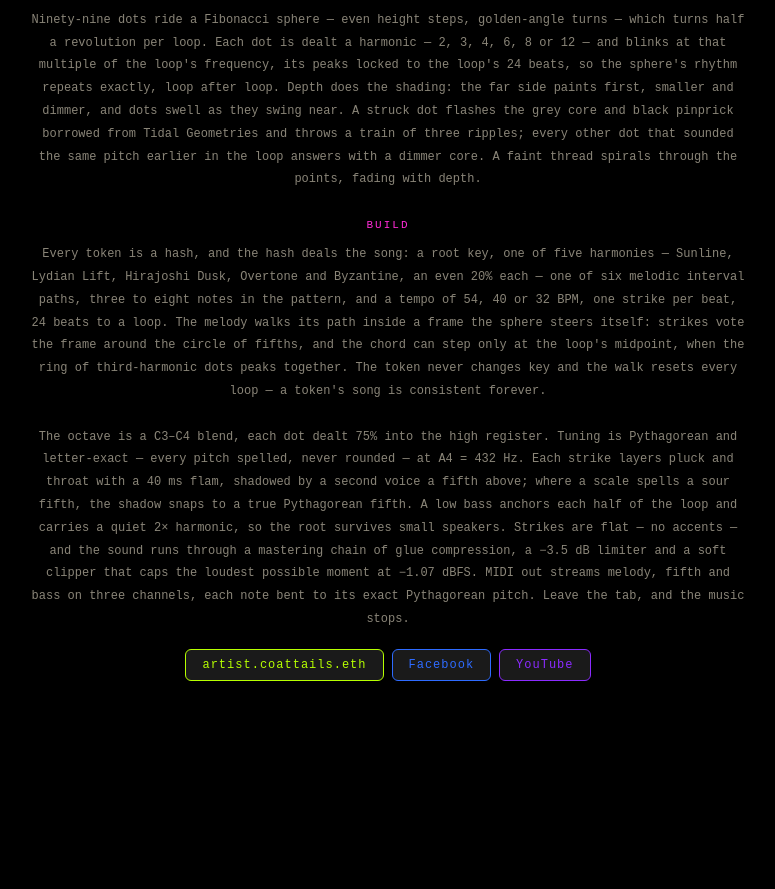
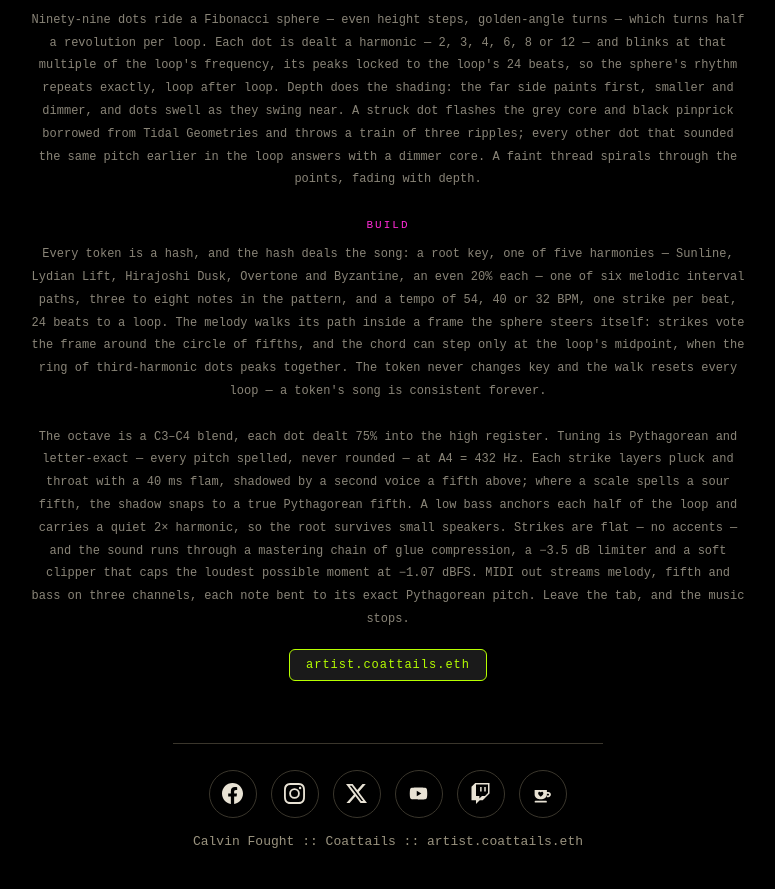
Before and after one commit to coattails-droid/hash-seed-harmonic-synth, a plain HTML site: page index.html in a window 1280 px wide. Shown: the part 1445-2334 px from the top of the page, without its empty margins (252-1027 px from the left). Before the commit the page ends 2152 px from the top, so only its background shows below. Drawn offline with Linux system fonts and the light colour scheme.

Commit message:
Add index.html via Muse

```diff
--- a/index.html
+++ b/index.html
@@ -47,6 +47,13 @@
   select { background:#1a1a1a; color:#e8e4d8; border:1px solid #3a3a3a; border-radius:6px; font-family:monospace; font-size:12px; padding:8px; }
   .soc { font-family:monospace; font-size:12px; letter-spacing:1px; text-decoration:none; border:1px solid #3a3a3a; border-radius:6px; padding:8px 16px; background:#1a1a1a; }
   .soc:hover { background:#2a2a2a; }
+
+  footer.lkf { max-width: 860px; margin: 44px auto 0; border-top: 1px solid #3a362c; padding: 26px 20px 40px; text-align: center; }
+  .lkf .socials { display: flex; justify-content: center; gap: 14px; margin-bottom: 16px; }
+  .lkf .socials a { display: inline-flex; align-items: center; justify-content: center; width: 46px; height: 46px; border: 1px solid #3a362c; border-radius: 50%; color: #e8e2d4; }
+  .lkf .socials a:hover { border-color: #ffc46e; color: #ffc46e; }
+  .lkf .socials svg { width: 21px; height: 21px; fill: currentColor; }
+  .lkf .fine { color: #9a937f; font-size: 13px; }
 </style>
 </head>
 <body>
@@ -83,11 +90,20 @@
 <div class="readout">Ninety-nine dots ride a Fibonacci sphere — even height steps, golden-angle turns — which turns half a revolution per loop. Each dot is dealt a harmonic — 2, 3, 4, 6, 8 or 12 — and blinks at that multiple of the loop's frequency, its peaks locked to the loop's 24 beats, so the sphere's rhythm repeats exactly, loop after loop. Depth does the shading: the far side paints first, smaller and dimmer, and dots swell as they swing near. A struck dot flashes the grey core and black pinprick borrowed from Tidal Geometries and throws a train of three ripples; every other dot that sounded the same pitch earlier in the loop answers with a dimmer core. A faint thread spirals through the points, fading with depth.</div>
 <div class="sec" style="color:#ff2bd6">BUILD</div>
 <div class="readout">Every token is a hash, and the hash deals the song: a root key, one of five harmonies — Sunline, Lydian Lift, Hirajoshi Dusk, Overtone and Byzantine, an even 20% each — one of six melodic interval paths, three to eight notes in the pattern, and a tempo of 54, 40 or 32 BPM, one strike per beat, 24 beats to a loop. The melody walks its path inside a frame the sphere steers itself: strikes vote the frame around the circle of fifths, and the chord can step only at the loop's midpoint, when the ring of third-harmonic dots peaks together. The token never changes key and the walk resets every loop — a token's song is consistent forever.<br><br>The octave is a C3–C4 blend, each dot dealt 75% into the high register. Tuning is Pythagorean and letter-exact — every pitch spelled, never rounded — at A4 = 432 Hz. Each strike layers pluck and throat with a 40 ms flam, shadowed by a second voice a fifth above; where a scale spells a sour fifth, the shadow snaps to a true Pythagorean fifth. A low bass anchors each half of the loop and carries a quiet 2× harmonic, so the root survives small speakers. Strikes are flat — no accents — and the sound runs through a mastering chain of glue compression, a −3.5 dB limiter and a soft clipper that caps the loudest possible moment at −1.07 dBFS. MIDI out streams melody, fifth and bass on three channels, each note bent to its exact Pythagorean pitch. Leave the tab, and the music stops.</div>
-<div class="row" id="socialRow" style="margin-bottom:26px">
+<div class="row" style="margin-bottom:18px">
   <a class="soc" style="border-color:#b6ff00;color:#b6ff00" href="https://artist.coattails.eth.limo" target="_blank" rel="noopener">artist.coattails.eth</a>
-  <a class="soc" style="border-color:#2e6bff;color:#2e6bff" href="https://facebook.com/61595364196611" target="_blank" rel="noopener">Facebook</a>
-  <a class="soc" style="border-color:#8b2bff;color:#8b2bff" href="https://youtube.com/@coattails47" target="_blank" rel="noopener">YouTube</a>
 </div>
+<footer class="lkf">
+  <div class="socials">
+    <a href="https://www.facebook.com/calvinfought/" aria-label="Facebook" title="Facebook"><svg viewBox="0 0 24 24" aria-hidden="true"><path d="M24 12.07C24 5.4 18.63 0 12 0S0 5.4 0 12.07C0 18.1 4.39 23.09 10.13 24v-8.44H7.08v-3.49h3.04V9.41c0-3.02 1.8-4.7 4.54-4.7 1.31 0 2.68.24 2.68.24v2.97h-1.5c-1.5 0-1.96.93-1.96 1.89v2.26h3.32l-.53 3.49h-2.8V24C19.62 23.1 24 18.1 24 12.07z"/></svg></a>
+    <a href="https://www.instagram.com/coattails47/" aria-label="Instagram" title="Instagram"><svg viewBox="0 0 24 24" aria-hidden="true"><path d="M12 2.2c3.2 0 3.6 0 4.9.1 3.3.1 4.8 1.7 4.9 4.9.1 1.3.1 1.6.1 4.8s0 3.6-.1 4.8c-.1 3.2-1.7 4.8-4.9 4.9-1.3.1-1.6.1-4.9.1s-3.6 0-4.9-.1c-3.3-.1-4.8-1.7-4.9-4.9-.1-1.3-.1-1.6-.1-4.8s0-3.6.1-4.8C2.4 4 4 2.4 7.2 2.3c1.2-.1 1.6-.1 4.8-.1zM12 0C8.7 0 8.3 0 7 .1 2.7.3.3 2.7.1 7 0 8.3 0 8.7 0 12s0 3.7.1 5c.2 4.3 2.6 6.7 6.9 6.9 1.3.1 1.7.1 5 .1s3.7 0 5-.1c4.3-.2 6.7-2.6 6.9-6.9.1-1.3.1-1.7.1-5s0-3.7-.1-5C23.7 2.7 21.3.3 17 .1 15.7 0 15.3 0 12 0zm0 5.9A6.1 6.1 0 1 0 18.1 12 6.1 6.1 0 0 0 12 5.9zm0 10.1A4 4 0 1 1 16 12a4 4 0 0 1-4 4zm6.4-11.8a1.4 1.4 0 1 1-1.4 1.4 1.4 1.4 0 0 1 1.4-1.4z"/></svg></a>
+    <a href="https://x.com/calvin_fought" aria-label="X" title="X"><svg viewBox="0 0 24 24" aria-hidden="true"><path d="M18.901 1.153h3.68l-8.04 9.19L24 22.846h-7.406l-5.8-7.584-6.638 7.584H.474l8.6-9.83L0 1.154h7.594l5.243 6.932ZM17.61 20.644h2.039L6.486 3.24H4.298Z"/></svg></a>
+    <a href="https://www.youtube.com/@coattails47" aria-label="YouTube" title="YouTube"><svg viewBox="0 0 24 24" aria-hidden="true"><path fill-rule="evenodd" d="M21.58 7.19a2.5 2.5 0 0 0-1.76-1.77C18.25 5 12 5 12 5s-6.25 0-7.82.42A2.5 2.5 0 0 0 2.42 7.19 25.9 25.9 0 0 0 2 12a25.9 25.9 0 0 0 .42 4.81 2.5 2.5 0 0 0 1.76 1.77C5.75 19 12 19 12 19s6.25 0 7.82-.42a2.5 2.5 0 0 0 1.76-1.77A25.9 25.9 0 0 0 22 12a25.9 25.9 0 0 0-.42-4.81zM10 15.13V8.87L15.25 12z"/></svg></a>
+    <a href="https://www.twitch.tv/coattails_47" aria-label="Twitch" title="Twitch"><svg viewBox="0 0 24 24" aria-hidden="true"><path d="M11.571 4.714h1.715v5.143H11.57zm4.715 0H18v5.143h-1.714zM6 0L1.714 4.286v15.428h5.143V24l4.286-4.286h3.428L22.286 12V0zm14.571 11.429l-3.428 3.428h-3.429l-3 3v-3H6.857V1.714h13.714Z"/></svg></a>
+    <a href="https://ko-fi.com/coattails" aria-label="Ko-fi" title="Ko-fi"><svg viewBox="0 0 24 24" aria-hidden="true"><path fill-rule="evenodd" d="M3 8h14v5.2c0 3-2.5 5.3-5.5 5.3h-3C5.5 18.5 3 16.2 3 13.2V8zM17 10.2h1.6c1.7 0 3 1.3 3 3s-1.3 3-3 3H17v-2h1.6c.6 0 1-.4 1-1s-.4-1-1-1H17v-2zM10 15.8c-.3-.2-3-2.2-3-4 0-.9.7-1.7 1.6-1.7.6 0 1.1.3 1.4.8.3-.5.8-.8 1.4-.8.9 0 1.6.8 1.6 1.7 0 1.8-2.7 3.8-3 4zM4 20.4h12a1 1 0 0 1 0 2H4a1 1 0 0 1 0-2z"/></svg></a>
+  </div>
+  <div class="fine">Calvin Fought :: Coattails :: artist.coattails.eth</div>
+</footer>
 
 <script>
 "use strict";
```
